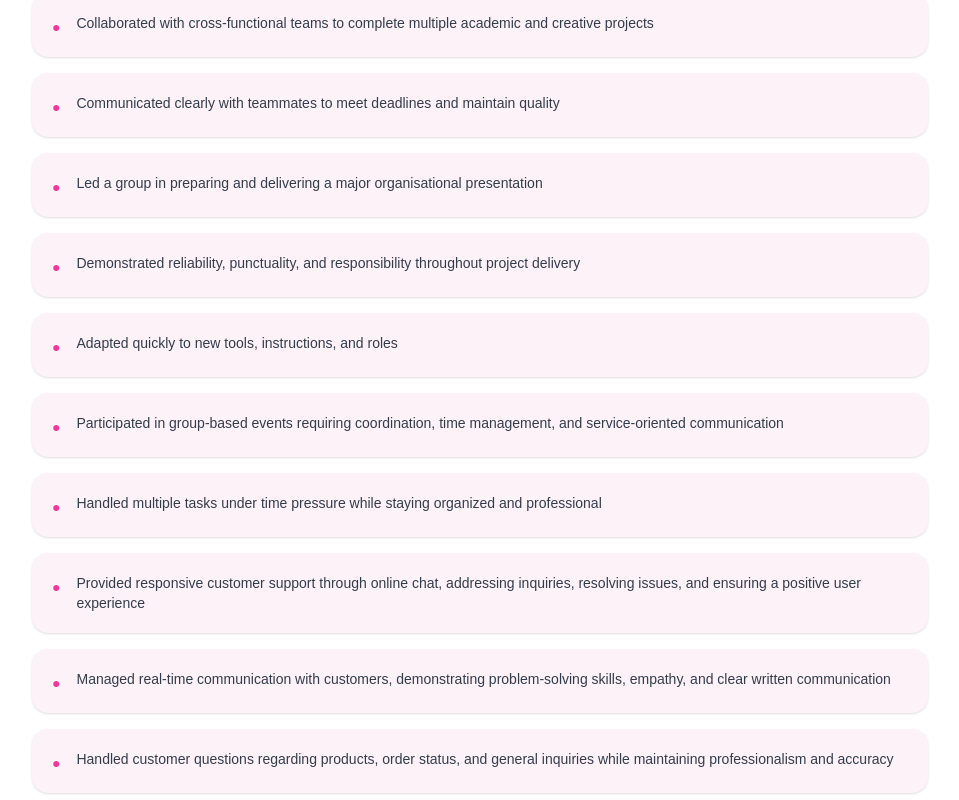
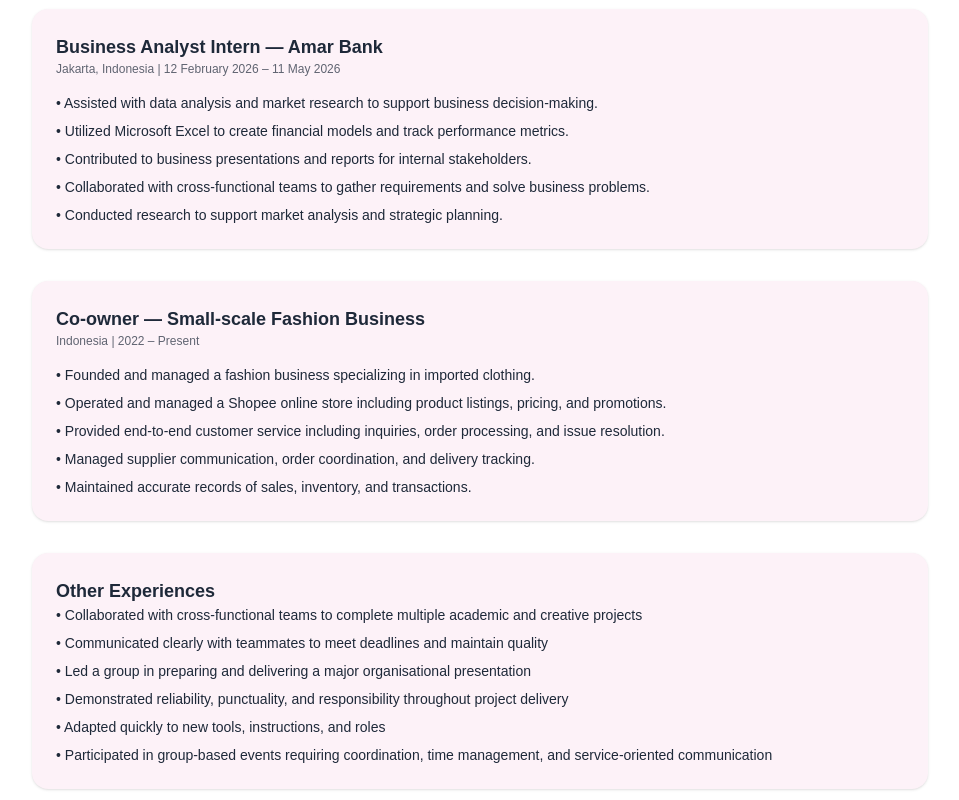
Before and after one commit to JessicaAngelah/myportfolio, a Next.js app: page / in a window 1280 px wide. Shown: the part 1900-2700 px from the top of the page, without its empty margins (160-1119 px from the left). Built offline with nearby package versions, Linux system fonts and the light colour scheme.

Commit message:
Added Experience

```diff
--- a/app/page.tsx
+++ b/app/page.tsx
@@ -281,6 +281,7 @@ import { link } from "fs";
         </div>
       </motion.div>
 
+
           {/* Experience */}
 <motion.div
   initial={{ opacity: 0, y: 20 }}
@@ -288,42 +289,78 @@ import { link } from "fs";
   viewport={{ once: true }}
   transition={{ duration: 0.5 }}
 >
-          <h3 className="text-xl font-semibold mb-6 text-center">
+  <h3 className="text-xl font-semibold mb-10 text-center">
     Experience
   </h3>
 
-          <div className="flex justify-center">
-            <div className="space-y-4 text-sm max-w-4xl w-full">
-              {[
-                "Collaborated with cross-functional teams to complete multiple academic and creative projects",
-                "Communicated clearly with teammates to meet deadlines and maintain quality",
-                "Led a group in preparing and delivering a major organisational presentation",
-                "Demonstrated reliability, punctuality, and responsibility throughout project delivery",
-                "Adapted quickly to new tools, instructions, and roles",
-                "Participated in group-based events requiring coordination, time management, and service-oriented communication",
-                "Handled multiple tasks under time pressure while staying organized and professional",
-                "Provided responsive customer support through online chat, addressing inquiries, resolving issues, and ensuring a positive user experience",
-                "Managed real-time communication with customers, demonstrating problem-solving skills, empathy, and clear written communication",
-                "Handled customer questions regarding products, order status, and general inquiries while maintaining professionalism and accuracy",
+  <div className="space-y-8 max-w-4xl mx-auto">
 
-              ].map((item, index) => (
-                <motion.div
-                  key={index}
-                  initial={{ opacity: 0, x: -20 }}
-                  whileInView={{ opacity: 1, x: 0 }}
-                  viewport={{ once: true }}
-                  transition={{ duration: 0.4, delay: index * 0.05 }}
-                  className={`flex gap-4 items-start rounded-2xl p-5 shadow ${
+    {/* Bank Amar */}
+    <div
+      className={`rounded-2xl p-6 shadow ${
         darkMode ? "bg-[#6A1E55]" : "bg-pink-50"
       }`}
     >
-                  <span className="mt-1 text-pink-500">●</span>
-                  <p className="opacity-90">{item}</p>
-                </motion.div>
-              ))}
+      <h4 className="font-semibold text-lg">
+        Business Analyst Intern — Amar Bank
+      </h4>
+      <p className="text-xs opacity-70 mb-4">
+        Jakarta, Indonesia | 12 February 2026 – 11 May 2026
+      </p>
+
+      <ul className="text-sm space-y-2">
+        <li>• Assisted with data analysis and market research to support business decision-making.</li>
+        <li>• Utilized Microsoft Excel to create financial models and track performance metrics.</li>
+        <li>• Contributed to business presentations and reports for internal stakeholders.</li>
+        <li>• Collaborated with cross-functional teams to gather requirements and solve business problems.</li>
+        <li>• Conducted research to support market analysis and strategic planning.</li>
+      </ul>
     </div>
+
+    {/* Small Business */}
+    <div
+      className={`rounded-2xl p-6 shadow ${
+        darkMode ? "bg-[#6A1E55]" : "bg-pink-50"
+      }`}
+    >
+      <h4 className="font-semibold text-lg">
+        Co-owner — Small-scale Fashion Business
+      </h4>
+      <p className="text-xs opacity-70 mb-4">
+        Indonesia | 2022 – Present
+      </p>
+
+      <ul className="text-sm space-y-2">
+        <li>• Founded and managed a fashion business specializing in imported clothing.</li>
+        <li>• Operated and managed a Shopee online store including product listings, pricing, and promotions.</li>
+        <li>• Provided end-to-end customer service including inquiries, order processing, and issue resolution.</li>
+        <li>• Managed supplier communication, order coordination, and delivery tracking.</li>
+        <li>• Maintained accurate records of sales, inventory, and transactions.</li>
+      </ul>
+    </div>
+
+    {/* Other Experiences*/}
+    <div
+      className={`rounded-2xl p-6 shadow ${
+        darkMode ? "bg-[#6A1E55]" : "bg-pink-50"
+      }`}
+    >
+      <h4 className="font-semibold text-lg">
+        Other Experiences
+      </h4>
+      <ul className="text-sm space-y-2">
+                <li>• Collaborated with cross-functional teams to complete multiple academic and creative projects</li>
+                <li>• Communicated clearly with teammates to meet deadlines and maintain quality</li>
+                <li>• Led a group in preparing and delivering a major organisational presentation</li>
+                <li>• Demonstrated reliability, punctuality, and responsibility throughout project delivery</li>
+                <li>• Adapted quickly to new tools, instructions, and roles</li>
+                <li>• Participated in group-based events requiring coordination, time management, and service-oriented communication</li>
+      </ul>
+    </div>
+
   </div>
 </motion.div>
+
 
                   {/* Languages + Key Skills */}
       <div className="grid grid-cols-1 md:grid-cols-2 gap-12 mt-20 mb-16">
```
Lines whose indentation alone changed are shown as unchanged.
